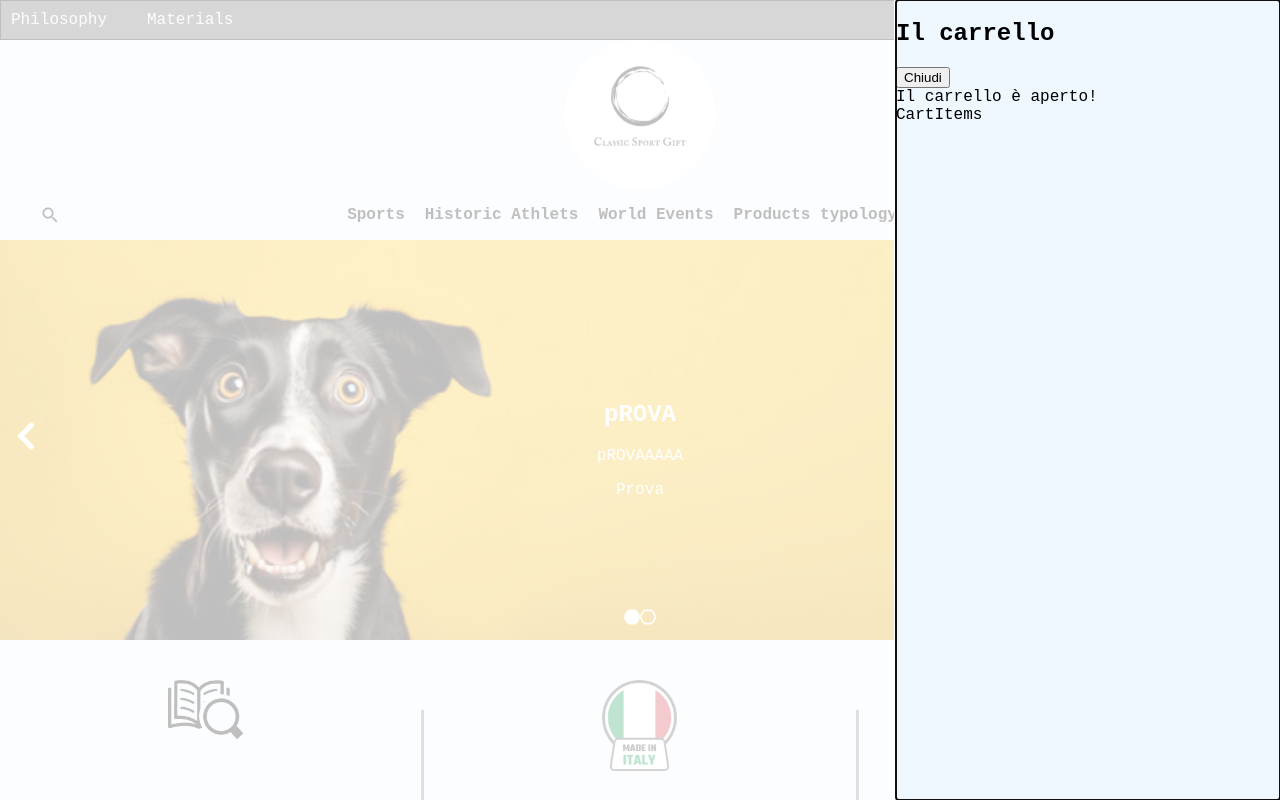
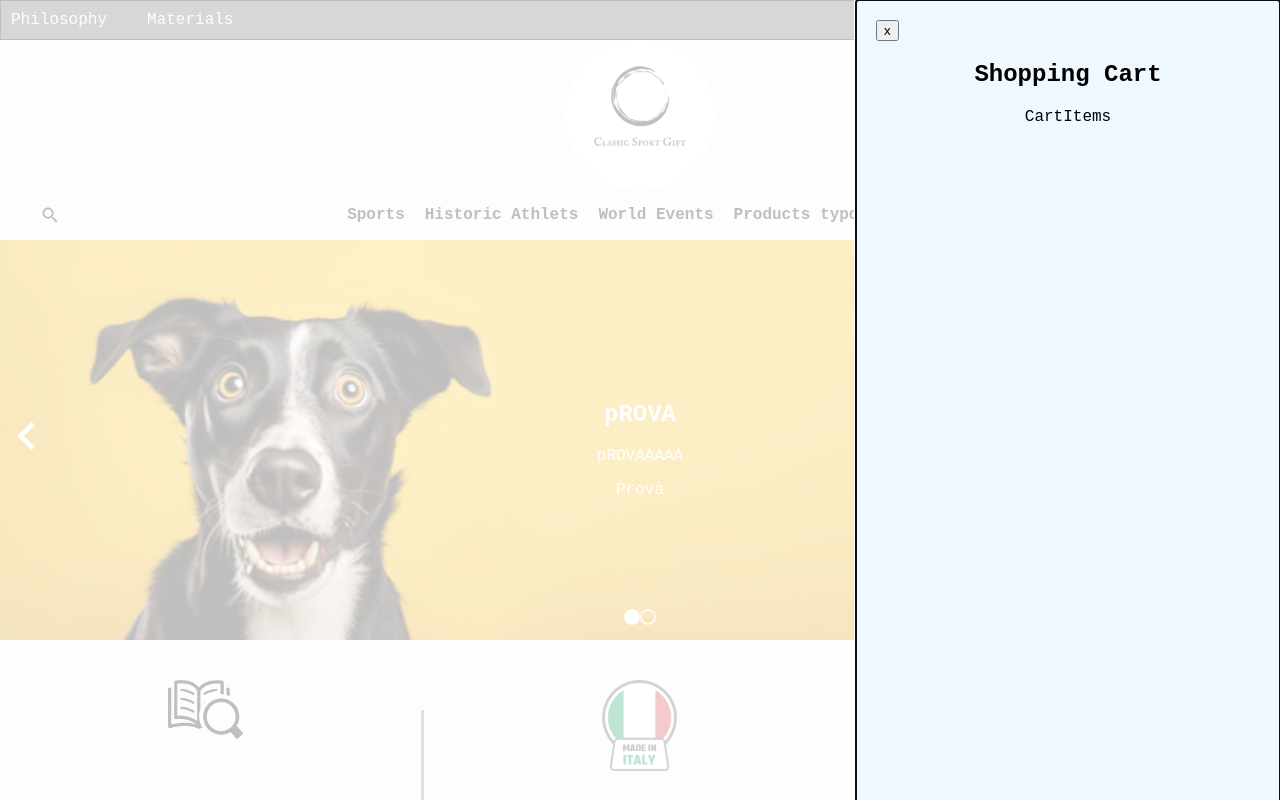
Before and after one commit to AntonioColaiera/Classic-Sport-E-commerce, a React (Create React App) app in the folder Classic-Sport-E-commerce.Client/classic-sport-e-commerce/: page / in a window 1280 px wide. Both pictures are taken after a click on the icon 1230 px from the left and 215 px from the top of the page. Shown: the top 800 px of the page. Built offline with nearby package versions, Linux system fonts and the light colour scheme.

Commit message:
redux cart

```diff
--- a/Classic-Sport-E-commerce.Client/classic-sport-e-commerce/src/components/cart/Cart.css
+++ b/Classic-Sport-E-commerce.Client/classic-sport-e-commerce/src/components/cart/Cart.css
@@ -1,10 +1,16 @@
 .CartModal {
-
     width: 30%;
     height: 100vh;
     position: fixed;
     right: 0;
     top: 0;
     background-color: aliceblue;
+    text-align: center;
+    padding: 20px;
 
-}
+  }
+
+  .title {
+    display: flex;
+    justify-content: space-between;
+  }
--- a/Classic-Sport-E-commerce.Client/classic-sport-e-commerce/src/components/cart/Cart.js
+++ b/Classic-Sport-E-commerce.Client/classic-sport-e-commerce/src/components/cart/Cart.js
@@ -25,10 +25,11 @@ export default function Cart() {
         contentLabel="Cart"
         className="CartModal"
 
-      >
-        <h2>Il carrello</h2>
-        <button onClick={handleCartClick}>Chiudi</button>
-        <div>Il carrello è aperto!</div>
+      > <div >
+        <button onClick={handleCartClick} className='title'>x</button>
+        <h2>Shopping Cart</h2>
+
+        </div>
         <CartItems/>
 
       </Modal>
--- a/Classic-Sport-E-commerce.Client/classic-sport-e-commerce/src/components/cart/CartItems.js
+++ b/Classic-Sport-E-commerce.Client/classic-sport-e-commerce/src/components/cart/CartItems.js
@@ -1,6 +1,10 @@
 import React from 'react'
+import { useSelector, useDispatch } from 'react-redux';
+import { toggleCart } from '../redux/actions/cartAction';
+import './CartItems.css'
 
 export default function CartItems() {
+    const dispatch = useDispatch()
   return (
     <div>CartItems</div>
   )
```
